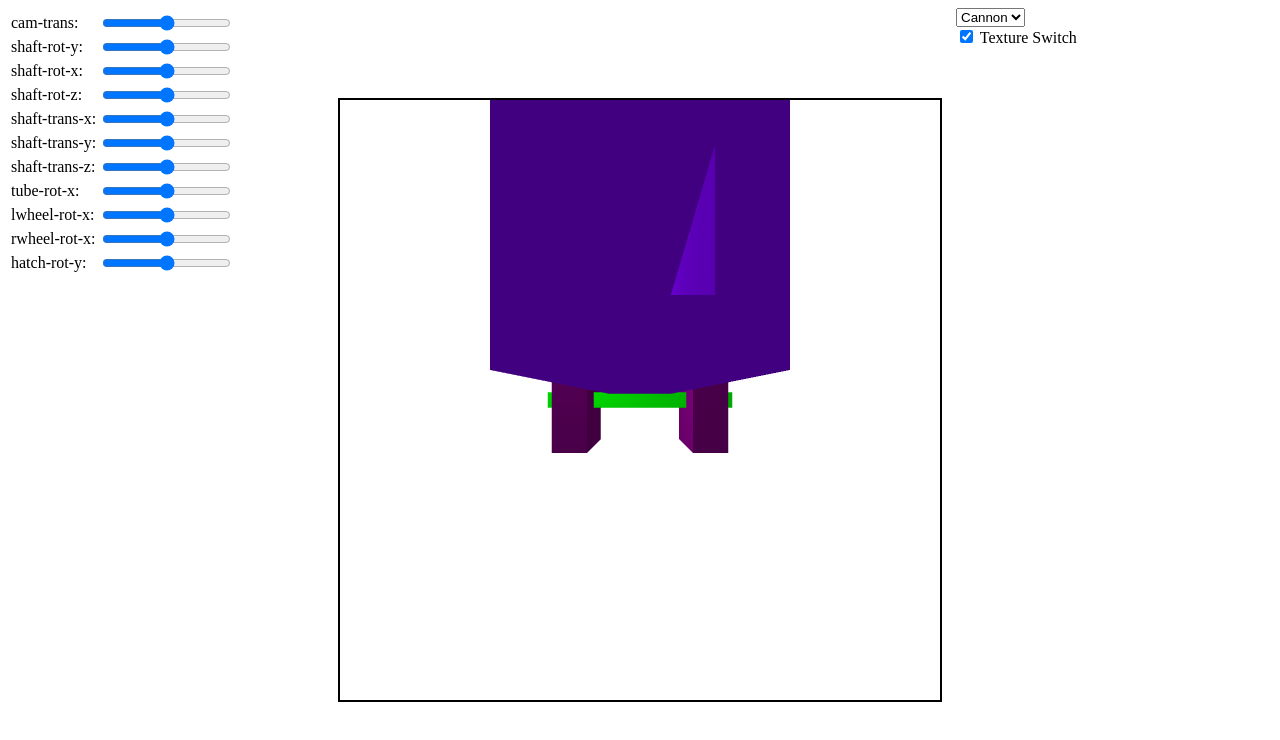
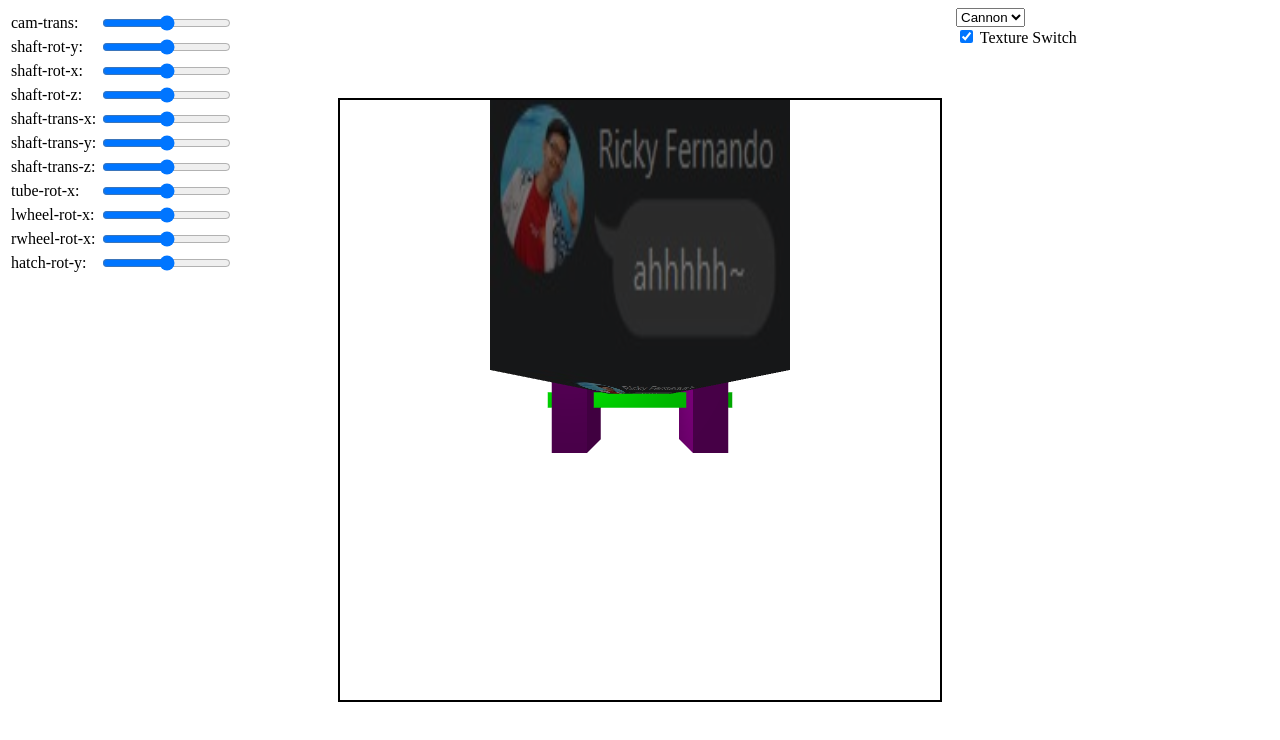
Before and after one commit to jonetmurti/articulated-model, a website with bundled scripts: page public/index.html in a window 1280 px wide. Both pictures are taken after a click on the checkbox "Texture Switch". Built offline with nearby package versions, Linux system fonts and the light colour scheme.

Commit message:
implement image texture

```diff
--- a/public/js/classes/bases/Drawable.js
+++ b/public/js/classes/bases/Drawable.js
@@ -13,6 +13,7 @@ export default class Drawable extends Movable {
         this.dof = model.dof;
         this.pivot = model.pivot;
         this.img = model.img;
+        this.texture = model.texture;
         this.objectMat = new Transform();
         this.parentMat = null;
         if (new.target === Drawable) {
@@ -86,32 +87,37 @@ export default class Drawable extends Movable {
             const border = 0;
             const srcFormat = gl.RGB;
             const srcType = gl.UNSIGNED_BYTE;
-            const pixel = new Uint8Array(this.color);
-            gl.texImage2D(gl.TEXTURE_2D, level, internalFormat,
-                          width, height, border, srcFormat, srcType,
-                          pixel);
 
-            const image = new Image();
-            image.onload = function() {
-              gl.bindTexture(gl.TEXTURE_2D, texture);
-              gl.texImage2D(gl.TEXTURE_2D, level, internalFormat,
-                            srcFormat, srcType, image);
+            gl.bindTexture(gl.TEXTURE_2D, texture);
+            gl.texParameteri(gl.TEXTURE_2D, gl.TEXTURE_WRAP_S, gl.CLAMP_TO_EDGE);
+            gl.texParameteri(gl.TEXTURE_2D, gl.TEXTURE_WRAP_T, gl.CLAMP_TO_EDGE);
+            gl.texParameteri(gl.TEXTURE_2D, gl.TEXTURE_MIN_FILTER, gl.LINEAR);
+            gl.texParameteri(gl.TEXTURE_2D, gl.TEXTURE_MAG_FILTER, gl.LINEAR);
+            gl.texImage2D(gl.TEXTURE_2D, 0, gl.RGBA, gl.RGBA,
+                          gl.UNSIGNED_BYTE,
+                          document.getElementById('img-texture'));
 
-              // WebGL1 has different requirements for power of 2 images
-              // vs non power of 2 images so check if the image is a
-              // power of 2 in both dimensions.
-              if (isPowerOf2(image.width) && isPowerOf2(image.height)) {
-                 // Yes, it's a power of 2. Generate mips.
-                 gl.generateMipmap(gl.TEXTURE_2D);
-              } else {
-                 // No, it's not a power of 2. Turn off mips and set
-                 // wrapping to clamp to edge
-                 gl.texParameteri(gl.TEXTURE_2D, gl.TEXTURE_WRAP_S, gl.CLAMP_TO_EDGE);
-                 gl.texParameteri(gl.TEXTURE_2D, gl.TEXTURE_WRAP_T, gl.CLAMP_TO_EDGE);
-                 gl.texParameteri(gl.TEXTURE_2D, gl.TEXTURE_MIN_FILTER, gl.LINEAR);
-              }
-            };
-            image.src = url;
+            // const image = new Image();
+            // image.onload = function() {
+            //   gl.bindTexture(gl.TEXTURE_2D, texture);
+            //   gl.texImage2D(gl.TEXTURE_2D, level, internalFormat,
+            //                 srcFormat, srcType, image);
+
+            //   // WebGL1 has different requirements for power of 2 images
+            //   // vs non power of 2 images so check if the image is a
+            //   // power of 2 in both dimensions.
+            //   if (isPowerOf2(image.width) && isPowerOf2(image.height)) {
+            //      // Yes, it's a power of 2. Generate mips.
+            //      gl.generateMipmap(gl.TEXTURE_2D);
+            //   } else {
+            //      // No, it's not a power of 2. Turn off mips and set
+            //      // wrapping to clamp to edge
+            //      gl.texParameteri(gl.TEXTURE_2D, gl.TEXTURE_WRAP_S, gl.CLAMP_TO_EDGE);
+            //      gl.texParameteri(gl.TEXTURE_2D, gl.TEXTURE_WRAP_T, gl.CLAMP_TO_EDGE);
+            //      gl.texParameteri(gl.TEXTURE_2D, gl.TEXTURE_MIN_FILTER, gl.LINEAR);
+            //   }
+            // };
+            // image.src = url;
 
             return texture;
         }
@@ -130,10 +136,6 @@ export default class Drawable extends Movable {
         const objMatLoc = gl.getUniformLocation(program, 'objMat');
         const colorLoc = gl.getUniformLocation(program, 'color');
 
-        // Texture stuff
-        const textureLoc = gl.getUniformLocation(program, 'aTextureCoord');
-        const uSampler = gl.getUniformLocation(program, 'uSampler');
-
         gl.bindBuffer(gl.ARRAY_BUFFER, buffer);
         gl.bufferData(gl.ARRAY_BUFFER, new Float32Array(this.vertices), gl.STATIC_DRAW);
         gl.vertexAttribPointer(
@@ -149,6 +151,7 @@ export default class Drawable extends Movable {
         if (textureOn) {
             // Vector normal stuff
             const vertNormalLoc = gl.getAttribLocation(program, 'vertNormal');
+            const textureOnLoc = gl.getUniformLocation(program, 'textureOn');
 
             gl.bindBuffer(gl.ARRAY_BUFFER, normalBuf);
             gl.bufferData(gl.ARRAY_BUFFER, new Float32Array(this.normals), gl.STATIC_DRAW);
@@ -161,33 +164,60 @@ export default class Drawable extends Movable {
                 0
             );
             gl.enableVertexAttribArray(vertNormalLoc);
+
+            if (this.texture.on) {
+                gl.uniform1f(textureOnLoc, 1);
+
+                const texture = this.loadTexture(gl, this.texture.img);
+
+                // Texture stuff
+                let texBuffer = gl.createBuffer();
+                const texCoorLoc = gl.getAttribLocation(program, 'texCoor');
+
+                gl.bindBuffer(gl.ARRAY_BUFFER, texBuffer);
+                gl.bufferData(gl.ARRAY_BUFFER, new Float32Array(this.texture.uv), gl.STATIC_DRAW);
+
+                gl.vertexAttribPointer(
+                    texCoorLoc,
+                    2,
+                    gl.FLOAT,
+                    gl.FALSE,
+                    0,
+                    0
+                );
+                gl.enableVertexAttribArray(texCoorLoc);
+
+                gl.activeTexture(gl.TEXTURE0);
+            } else {
+                gl.uniform1f(textureOnLoc, 0);
+            }
         }
 
         gl.uniformMatrix4fv(objMatLoc, false, new Float32Array(matrix));
 
         gl.uniform3fv(colorLoc, new Float32Array(this.color));
 
-        if(this.img !== undefined){
-            const texture = this.loadTexture(gl,this.img);
+        // if(this.img !== undefined){
+        //     const texture = this.loadTexture(gl,this.img);
 
-            gl.vertexAttribPointer(
-                textureLoc,
-                3,
-                gl.FLOAT,
-                false,
-                0,
-                0
-            );
-            gl.enableVertexAttribArray(positionLoc);
-            // Tell WebGL we want to affect texture unit 0
-            gl.activeTexture(gl.TEXTURE0);
+        //     gl.vertexAttribPointer(
+        //         textureLoc,
+        //         3,
+        //         gl.FLOAT,
+        //         false,
+        //         0,
+        //         0
+        //     );
+        //     gl.enableVertexAttribArray(positionLoc);
+        //     // Tell WebGL we want to affect texture unit 0
+        //     gl.activeTexture(gl.TEXTURE0);
 
-            // Bind the texture to texture unit 0
-            gl.bindTexture(gl.TEXTURE_2D, texture);
+        //     // Bind the texture to texture unit 0
+        //     gl.bindTexture(gl.TEXTURE_2D, texture);
 
-            // Tell the shader we bound the texture to texture unit 0
-            gl.uniform1i(uSampler, 0);
-        }
+        //     // Tell the shader we bound the texture to texture unit 0
+        //     gl.uniform1i(uSampler, 0);
+        // }
         gl.drawArrays(gl.TRIANGLES, 0, this.vertices.length/3);
 
     }
--- a/public/js/main.js
+++ b/public/js/main.js
@@ -24,9 +24,10 @@ var modelEnum = {
     'cannon': 0,
     'janus': 1
 }
-var programEnyum = {
+var programEnum = {
     'default': 0,
-    'light': 1
+    'cannon': 1,
+    'janus': 2
 }
 
 function main(gl, ...programs) {
@@ -99,15 +100,19 @@ function main(gl, ...programs) {
             }
         }
 
+        const progIdx = programEnum[document.getElementById('object-select').value];
+        scene.changeProgram(programs[progIdx]);
+
         scene.render(textureSwitch.checked);
     });
 
     textureSwitch.addEventListener('change', function() {
         if (!this.checked) {
-            scene.changeProgram(programs[programEnyum['default']]);
+            scene.changeProgram(programs[programEnum['default']]);
             light.isActive = false;
         } else {
-            scene.changeProgram(programs[programEnyum['light']]);
+            const idx = programEnum[document.getElementById('object-select').value];
+            scene.changeProgram(programs[idx]);
             light.isActive = true;
         }
 
@@ -129,13 +134,14 @@ document.getElementsByTagName('body')[0].onload = async function() {
     try {
         const vert = await getFile('shaders/vertex.glsl');
         const frag = await getFile('shaders/fragment.glsl');
-        // const ftext = await getFile('shaders/ftexture.glsl');
-        // const vtext = await getFile('shaders/vtexture.glsl');
+        const ftext = await getFile('shaders/ftexture.glsl');
+        const vtext = await getFile('shaders/vtexture.glsl');
         const lightVert = await getFile('shaders/vlight.glsl');
         const lightFrag = await getFile('shaders/flight.glsl');
         const defaultProgram = initProgram(gl, vert, frag /*vert, frag, vtext, ftext*/);
+        const imgtexProgram = initProgram(gl, vtext, ftext);
         const lightProgram = initProgram(gl, lightVert, lightFrag);
-        main(gl, defaultProgram, lightProgram);
+        main(gl, defaultProgram, imgtexProgram, lightProgram);
     } catch(err) {
         console.error(err);
     }
--- a/public/js/models/Cannon.js
+++ b/public/js/models/Cannon.js
@@ -9,7 +9,10 @@ export let Cannon = {
         vertices: Cuboid.createVertices(3, 0.25, 0.25),
         normals: Cuboid.createNormals(),
         color: [0, 1, 0],
-        dof: ['rot-y', 'rot-x', 'rot-z', 'trans']
+        dof: ['rot-y', 'rot-x', 'rot-z', 'trans'],
+        texture: {
+            on: false
+        }
         // optional:
         /*
             parentIdx: null
@@ -18,12 +21,19 @@ export let Cannon = {
     }, {
         name: 'tube',
         position: [0, 0.6, -1],
-        vertices: HollowCube.createVertices(1, 6, 1),
-        normals: HollowCube.createNormals(),
+        // vertices: HollowCube.createVertices(1, 6, 1),
+        // normals: HollowCube.createNormals(),
+        vertices: Cuboid.createVertices(1, 6, 1),
+        normals: Cuboid.createNormals(),
         color: [0.5, 0, 1],
         dof: ['rot-x'],
         parentIdx: 0,
-        pivot: [0, 1, 1.35]
+        pivot: [0, 1, 1.35],
+        texture: {
+            on: true,
+            uv: Cuboid.createUV(),
+            img: 'img-texture'
+        }
     }, {
         name: 'lwheel',
         position: [1, 0, 0],
@@ -32,7 +42,10 @@ export let Cannon = {
         color: [0.5, 0, 0.5],
         dof: ['rot-x'],
         parentIdx: 0,
-        pivot: [0, 0, 0]
+        pivot: [0, 0, 0],
+        texture: {
+            on: false
+        }
     }, {
         name: 'rwheel',
         position: [-1, 0, 0],
@@ -41,7 +54,10 @@ export let Cannon = {
         color: [0.5, 0, 0.5],
         dof: ['rot-x'],
         parentIdx: 0,
-        pivot: [0, 0, 0]
+        pivot: [0, 0, 0],
+        texture: {
+            on: false
+        }
     }, {
         name: 'hatch',
         position: [0, 0, 3],
@@ -50,6 +66,9 @@ export let Cannon = {
         color: [0, 0, 1],
         dof: ['rot-y'],
         parentIdx: 1,
-        pivot: [0.4, 0, 0]
+        pivot: [0.4, 0, 0],
+        texture: {
+            on: false
+        }
     }]
 };
--- a/public/js/models/Janus.js
+++ b/public/js/models/Janus.js
@@ -10,7 +10,10 @@ export let JanusModel = {
         vertices: Cuboid.createVertices(2, 1, 1),
         normals: Cuboid.createNormals(),
         color: [1, 0.5, 0.3],
-        dof: ['rot-y', 'rot-x', 'rot-z', 'trans']
+        dof: ['rot-y', 'rot-x', 'rot-z', 'trans'],
+        texture: {
+            on: false
+        }
         // optional:
         /*
             parentIdx: null
@@ -24,7 +27,10 @@ export let JanusModel = {
         color: [0.5, 1, 0.3],
         dof: ['rot-x', 'rot-z', 'rot-y'],
         parentIdx: 0,
-        pivot: [0, 1, 0]
+        pivot: [0, 1, 0],
+        texture: {
+            on: false
+        }
         // optional:
         /*
             parentIdx: null
@@ -38,7 +44,10 @@ export let JanusModel = {
         color: [0.5, 1, 0.3],
         dof: ['rot-x', 'rot-z', 'rot-y'],
         parentIdx: 0,
-        pivot: [0, 1, 0]
+        pivot: [0, 1, 0],
+        texture: {
+            on: false
+        }
         // optional:
         /*
             parentIdx: null
@@ -52,7 +61,10 @@ export let JanusModel = {
         color: [0.3, 0.5, 1],
         dof: ['rot-x'],
         parentIdx: 1,
-        pivot: [0, 1, 0]
+        pivot: [0, 1, 0],
+        texture: {
+            on: false
+        }
         // optional:
         /*
             parentIdx: null
@@ -66,7 +78,10 @@ export let JanusModel = {
         color: [0.3, 0.5, 1],
         dof: ['rot-x'],
         parentIdx: 2,
-        pivot: [0, 1, 0]
+        pivot: [0, 1, 0],
+        texture: {
+            on: false
+        }
         // optional:
         /*
             parentIdx: null
@@ -80,7 +95,10 @@ export let JanusModel = {
         color: [0, 0, 0],
         dof: ['rot-x'],
         parentIdx: 3,
-        pivot: [0, 0.1, 0.2]
+        pivot: [0, 0.1, 0.2],
+        texture: {
+            on: false
+        }
         // optional:
         /*
             parentIdx: null
@@ -94,7 +112,10 @@ export let JanusModel = {
         color: [0, 0, 0],
         dof: ['rot-x'],
         parentIdx: 4,
-        pivot: [0, 0.1, 0.2]
+        pivot: [0, 0.1, 0.2],
+        texture: {
+            on: false
+        }
         // optional:
         /*
             parentIdx: null
@@ -108,7 +129,10 @@ export let JanusModel = {
         color: [0.3, 0.5, 1],
         dof: ['rot-y'],
         parentIdx: 0,
-        pivot: [0, 0, 0]
+        pivot: [0, 0, 0],
+        texture: {
+            on: false
+        }
         // optional:
         /*
             parentIdx: null
@@ -122,7 +146,10 @@ export let JanusModel = {
         color: [1, 0.5, 0.3],
         dof: ['rot-z', 'rot-x'],
         parentIdx: 7,
-        pivot: [-0.5, 0, 0]
+        pivot: [-0.5, 0, 0],
+        texture: {
+            on: false
+        }
     }, {
         name: 'right-shoulder',
         position: [-1.75, 0.75, 0],
@@ -131,7 +158,10 @@ export let JanusModel = {
         color: [1, 0.5, 0.3],
         dof: ['rot-z', 'rot-x'],
         parentIdx: 7,
-        pivot: [0.5, 0, 0]
+        pivot: [0.5, 0, 0],
+        texture: {
+            on: false
+        }
     }, {
         name: 'upper-left-arm',
         position: [0, -1.25, 0],
@@ -139,7 +169,10 @@ export let JanusModel = {
         normals: Cuboid.createNormals(),
         color: [0.5, 1, 0.3],
         dof: [],
-        parentIdx: 8
+        parentIdx: 8,
+        texture: {
+            on: false
+        }
         // optional:
         /*
             parentIdx: null
@@ -152,7 +185,10 @@ export let JanusModel = {
         normals: Cuboid.createNormals(),
         color: [0.5, 1, 0.3],
         dof: [],
-        parentIdx: 9
+        parentIdx: 9,
+        texture: {
+            on: false
+        }
         // optional:
         /*
             parentIdx: null
@@ -166,7 +202,10 @@ export let JanusModel = {
         color: [0.3, 0.5, 1],
         dof: ['rot-x'],
         parentIdx: 10,
-        pivot: [0, 0.9, 0]
+        pivot: [0, 0.9, 0],
+        texture: {
+            on: false
+        }
         // optional:
         /*
             parentIdx: null
@@ -180,7 +219,10 @@ export let JanusModel = {
         color: [0.3, 0.5, 1],
         dof: ['rot-x'],
         parentIdx: 11,
-        pivot: [0, 0.9, 0]
+        pivot: [0, 0.9, 0],
+        texture: {
+            on: false
+        }
         // optional:
         /*
             parentIdx: null
@@ -194,7 +236,10 @@ export let JanusModel = {
         color: [1, 0, 0],
         dof: ['rot-x', 'rot-y'],
         parentIdx: 7,
-        pivot: [0, -0.625, 0]
+        pivot: [0, -0.625, 0],
+        texture: {
+            on: false
+        }
         // optional:
         /*
             parentIdx: null
@@ -208,6 +253,9 @@ export let JanusModel = {
         color: [1, 1, 0],
         dof: [],
         parentIdx: 14,
+        texture: {
+            on: false
+        }
         // optional:
         /*
             parentIdx: null
@@ -221,6 +269,9 @@ export let JanusModel = {
         color: [0.46, 0.46, 0.46],
         dof: [],
         parentIdx: 14,
+        texture: {
+            on: false
+        }
         // optional:
         /*
             parentIdx: null
@@ -234,6 +285,9 @@ export let JanusModel = {
         color: [0.46, 0.46, 0.46],
         dof: [],
         parentIdx: 14,
+        texture: {
+            on: false
+        }
         // optional:
         /*
             parentIdx: null
@@ -247,6 +301,9 @@ export let JanusModel = {
         color: [0, 0, 0],
         dof: [],
         parentIdx: 16,
+        texture: {
+            on: false
+        }
         // optional:
         /*
             parentIdx: null
@@ -260,6 +317,9 @@ export let JanusModel = {
         color: [0, 0, 0],
         dof: [],
         parentIdx: 17,
+        texture: {
+            on: false
+        }
         // optional:
         /*
             parentIdx: null
--- a/public/js/models/primitives/Cuboid.js
+++ b/public/js/models/primitives/Cuboid.js
@@ -25,9 +25,9 @@ export default class Cuboid {
             -x, -y, -z,
             x, -y, -z,
             x, y, -z,
+            -x, -y, -z,
             x, y, -z,
             -x, y, -z,
-            -x, -y, -z,
 
             //back
             -x, -y, z,
@@ -52,6 +52,58 @@ export default class Cuboid {
             -x, -y, -z,
             -x, y, -z,
             -x, y, z
+        ];
+    }
+
+    static createUV() {
+        return [
+            // top
+            0, 0,
+            1, 0,
+            1, 1,
+            0, 0,
+            1, 1,
+            0, 1,
+
+            // bottom
+            0, 1,
+            1, 0,
+            1, 1,
+            0, 1,
+            0, 0,
+            1, 0,
+
+            // front
+            0, 0,
+            1, 0,
+            1, 1,
+            0, 0,
+            1, 1,
+            0, 1,
+
+            // back
+            1, 0,
+            0, 1,
+            0, 0,
+            0, 1,
+            1, 0,
+            1, 1,
+
+            // right
+            0, 0,
+            1, 0,
+            1, 1,
+            0, 0,
+            1, 1,
+            0, 1,
+
+            // left
+            1, 0,
+            0, 1,
+            0, 0,
+            1, 0,
+            1, 1,
+            0, 1
         ];
     }
 
--- a/public/shaders/ftexture.glsl
+++ b/public/shaders/ftexture.glsl
@@ -1,7 +1,32 @@
-varying highp vec2 vTextureCoord;
+precision mediump float;
 
-uniform sampler2D uSampler;
+varying vec2 fragTexCoor;
+varying vec3 fragNormal;
+varying vec3 fragPos;
+uniform vec3 color;
+uniform vec3 lightColor;
+uniform vec3 lightPos;
+uniform vec3 viewPos;
+uniform vec3 k;
+uniform float textureOn;
+uniform sampler2D sampler;
 
-void main(void) {
-    gl_FragColor = texture2D(uSampler, vTextureCoord);
+void main() {
+    vec3 lightDir = normalize(lightPos - fragPos);
+    vec3 viewDir = normalize(viewPos - fragPos);
+    vec3 halfwayDir = normalize(lightDir + viewDir);
+
+    vec3 ambient = k.x * lightColor;
+    vec3 diffuse = k.y * max(
+        dot(normalize(fragNormal), lightDir),
+        0.0
+    ) * lightColor;
+
+    vec3 intensity = ambient + diffuse;
+
+    if (textureOn > 0.5) {
+        gl_FragColor = vec4(texture2D(sampler, fragTexCoor).rgb * intensity, 1.0);
+    } else {
+        gl_FragColor = vec4(color * intensity, 1.0);
+    }
 }
--- a/public/shaders/vtexture.glsl
+++ b/public/shaders/vtexture.glsl
@@ -1,12 +1,18 @@
-attribute vec4 aVertexPosition;
-attribute vec2 aTextureCoord;
+precision mediump float;
 
-uniform mat4 uModelViewMatrix;
-uniform mat4 uProjectionMatrix;
+attribute vec2 texCoor;
+attribute vec3 vertPos;
+attribute vec3 vertNormal;
+uniform mat4 objMat;
+uniform mat4 modelView;
+uniform mat4 projection;
+varying vec3 fragNormal;
+varying vec3 fragPos;
+varying vec2 fragTexCoor;
 
-varying highp vec2 vTextureCoord;
-
-void main(void) {
-    gl_Position = uProjectionMatrix * uModelViewMatrix * aVertexPosition;
-    vTextureCoord = aTextureCoord;
+void main() {
+    fragNormal = (objMat * vec4(vertNormal, 0.0)).xyz;
+    fragTexCoor = vec2(texCoor.x, 1.0 - texCoor.y);
+    fragPos = (objMat * vec4(vertPos, 1.0)).xyz;
+    gl_Position = projection * modelView * objMat * vec4(vertPos, 1.0);
 }
```
Also changed, not shown: public/index.html (+1 -0 lines).
